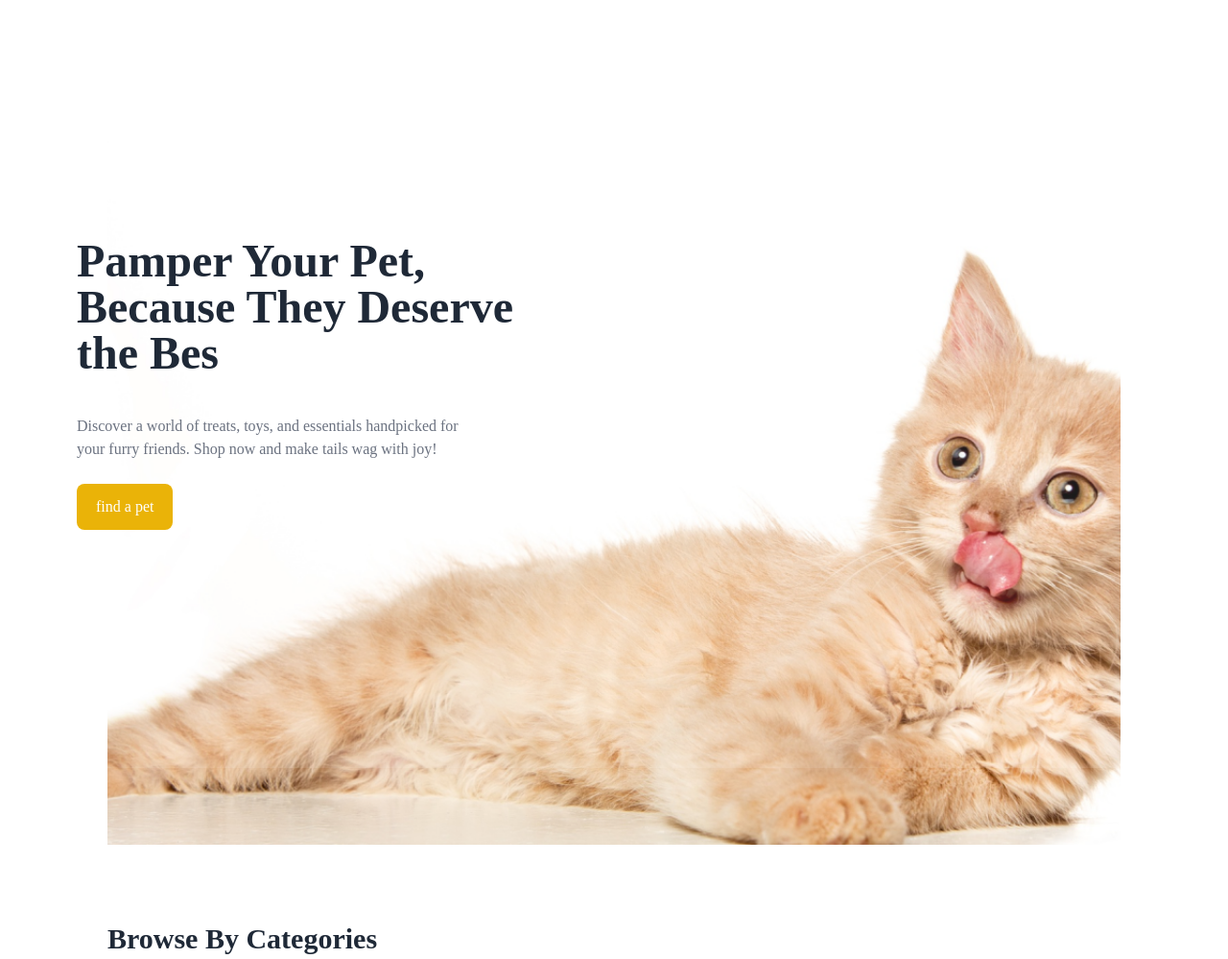
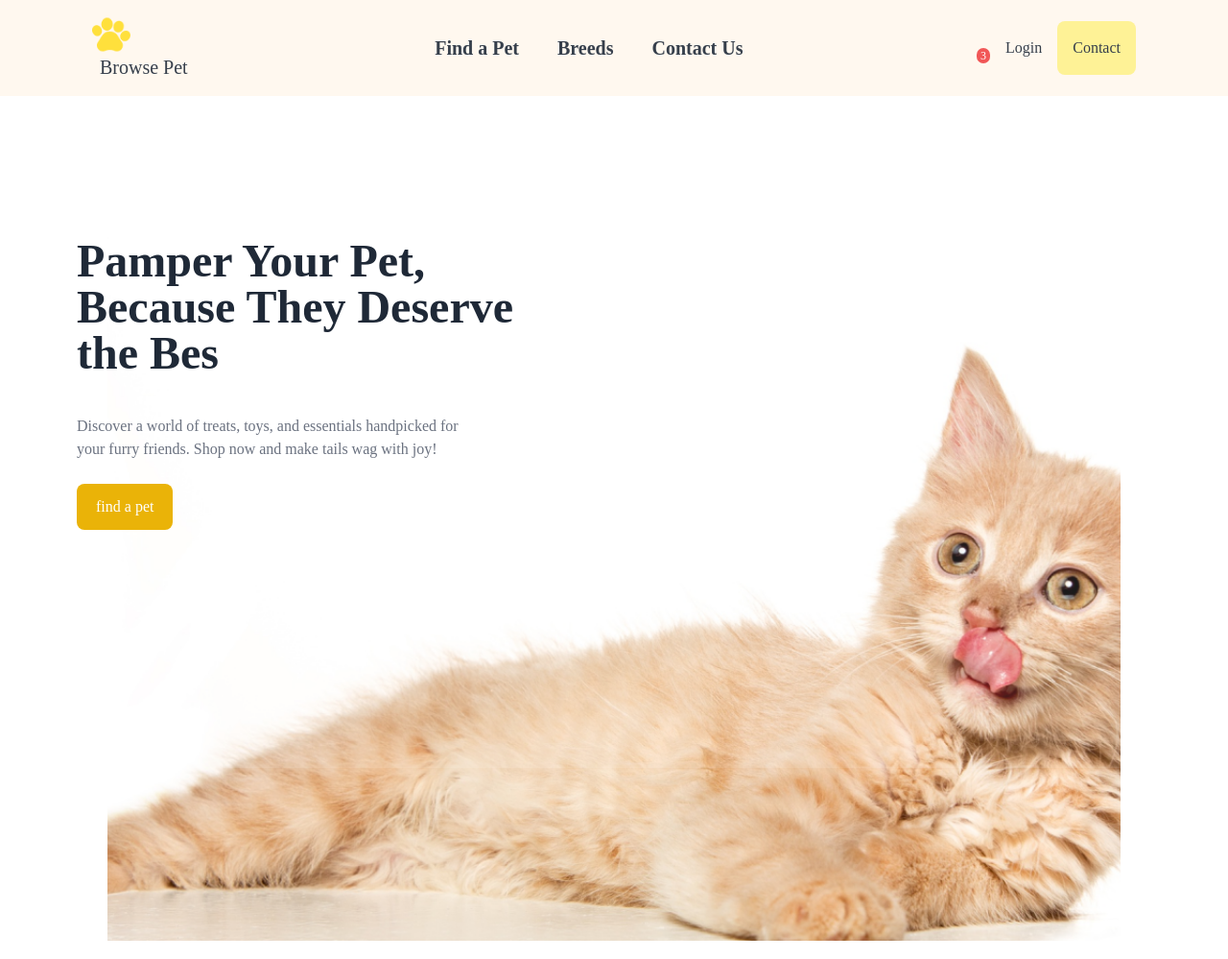
Before and after one commit to riponcu/Assignment-3, a plain HTML site: page index.html in a window 1280 px wide. Shown: the top 999 px of the page at 96% size. Drawn offline with nearby package versions, Linux system fonts and the light colour scheme; a web font is replaced by a local one.

Commit message:
added navbar section

```diff
--- a/index.html
+++ b/index.html
@@ -38,11 +38,53 @@
 <body class="font-ADlaM">
 
     <!-- Header Section -->
-    <header>
-        <!-- navbar Section -->
-        <nav></nav>
+    <header class="grid grid-cols-1 bg-orange-50 p-4">
+      <div class="flex items-center justify-between px-20 ">
+        <!-- log -->
+         <div class="flexi items-center space-x-2">
+          <img src="c1-assets/logo-header.png" alt="" class="w-10 h-10">
+          <span class="text-xl fond-bold">Browse Pet</span>
+         </div>
+         <!-- center -->
+          <div class="hidden md:flex space-x-6 text-xl font-semibold gap-4">
+            <a href="#" class="hover:text-gray-700">Find a Pet</a>
+            <a href="#" class="hover:text-gray-700">Breeds</a>
+            <a href="#" class="hover:text-gray-700">Contact Us</a>
+          </div>
+
+          <div class="hidden md:flex items-center space-x-4">
+
+            <button class="relative">
+                <span class="material-icons"></span>
+                <span class="absolute top-0 right-0 bg-red-500 text-white text-xs px-1 rounded-full">3</span>
+            </button>
+            <button class="border-spacing-1"btn btn-warning">Login</button>
+            <button class="bg-yellow-200 rounded-lg p-4 "btn btn-warning">Contact</button>
 
 
+        <!-- Mobile Menu Button -->
+        <button class="md:hidden text-xl" id="menu-btn">☰</button>
+      </div>
+
+      <!-- Mobile Dropdown Menu (Initially Hidden) -->
+      <div class="hidden md:hidden flex flex-col items-center mt-4 space-y-3 text-lg font-semibold" id="mobile-menu">
+          <a href="#" class="hover:text-gray-700">Browse</a>
+          <a href="#" class="hover:text-gray-700">Contact</a>
+          <a href="#" class="hover:text-gray-700">PetHome</a>
+          <input type="text" placeholder="Search..." class="px-3 py-1 border rounded w-3/4">
+          <input type="text" placeholder="Search..." class="px-3 py-1 border rounded w-3/4">
+          <button class="bg-blue-500 text-white px-4 py-2 rounded">Login</button>
+          <button class="bg-green-500 text-white px-4 py-2 rounded">Sign Up</button>
+      </div>
+  </nav>
+
+  <script>
+      document.getElementById('menu-btn').addEventListener('click', function() {
+          document.getElementById('mobile-menu').classList.toggle('hidden');
+      });
+  </script>
+
+          </div>
     </header>
 
     <!-- main Section -->
@@ -50,7 +92,7 @@
       <!-- banner Section -->
       <section class="mx-auto mt-20">
             <!-- font section -->
-              <div class="relative h-screen  bg-cover bg-center w-full md:1/2 lg:1/2" style="background-image: url(c1-assets/cat-big.png);">
+              <div class="grid grid-cols-1 relative h-screen bg-cover bg-center w-full md:1/2 lg:1/2" style="background-image: url(c1-assets/cat-big.png);">
                </div>
               <div class="absolute inset-0 bg-white opacity-10"></div>
               <div class="absolute inset-0 flex flex-col md:flex-row items-center justify-start">
```
